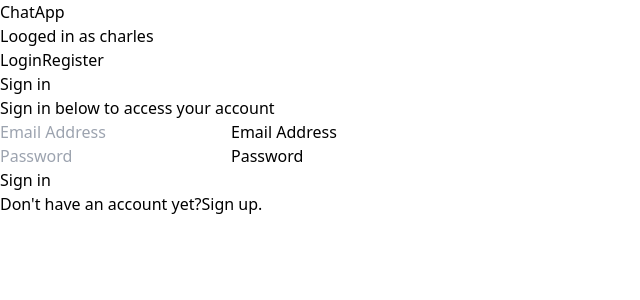
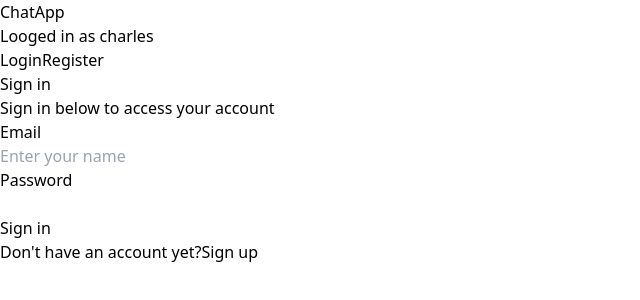
Before and after one commit to prajwalbandak/chat-app, a React (Vite) app in the folder client/: page /login in a window 1280 px wide. Shown: the top 300 px of the page, without its empty margins (0-640 px from the left). Built offline with nearby package versions, Linux system fonts and the light colour scheme.

Commit message:
Added the logs to debug the login function.

```diff
--- a/client/src/context/AuthContext.jsx
+++ b/client/src/context/AuthContext.jsx
@@ -50,25 +50,31 @@ export const AuthContextProvider = ({children})=>{
     //we can directly the pass the setRegisterInfo in context
     //or we can use the function , In that updated set state.
 
-    const updateLoginInfo = useCallback((info) =>{
-        setLoginInfo(info);
+    // const updateLoginInfo = useCallback((info) =>{
+    //     setLoginInfo(info);
 
-    })
+    // })
 
-    const logInUser = useCallback(async() =>{
+    const logInUser = useCallback(async(e) =>{
         e.preventDefault();
-        isLoginLoading(true);
+        e.preventDefault();
+        console.log("the loginfo for user/login API " + JSON.stringify(loginInfo))
+        setIsLoginLoading(true);
         setLoginError(null);
         const response  = await postRequest(
-            `${baseURL}//user/login`,
+            `${baseURL}/user/login`,
             JSON.stringify(loginInfo)
         );
+        console.log("the response of login" + JSON.stringify(response));
         if(response.error){
-            isLoginLoading(false);
-            setLoginError(response.error);
+            console.log("going inside th eerror function")
+            setIsLoginLoading(false);
+            return setLoginError(response);
         }
+
         localStorage.setItem("User", JSON.stringify(response));
         setUser(response);
+        setIsLoginLoading(true);
     }, [loginInfo])
     return (
         <AuthContext.Provider
@@ -78,9 +84,9 @@ export const AuthContextProvider = ({children})=>{
             registerError,registerUser,isRegisterLoading,
 
             //Related to loginContext
-            logOutUser,logInUser,
+            logOutUser,logInUser,setLoginInfo,
             loginError,loginInfo,isLoginLoading,
-            updateLoginInfo,
+
 
 
             }}>
--- a/client/src/pages/Login.jsx
+++ b/client/src/pages/Login.jsx
@@ -1,32 +1,67 @@
-import React from 'react'
+import React, { useContext } from 'react'
+import { AuthContext } from '../context/AuthContext'
+import { Link } from 'react-router-dom'
 
 const Login = () => {
+    const {
+        logOutUser,logInUser,setLoginInfo,
+            loginError,loginInfo,isLoginLoading,
+            updateLoginInfo,
+    } = useContext(AuthContext);
+    const handleChange = (e) =>{
+
+        setLoginInfo({
+          ...loginInfo,
+          [e.target.id] : e.target.value})
+
+
+      }
+     // console.log("loginError " + JSON.stringify(loginError.message))
+    console.log("LOGIN INFO IN THE LOGIN TAB/FILE" + JSON.stringify(loginInfo));
   return (
     <div className="mx-auto w-full max-w-md bg-while px-6 pt-10 pb-10 shadow-xl rounded-lg sm:rounded-xl sm:px-10">
 
-    <div className="text-center">
+    <div className="text-center ">
         <h1 className="text-3xl font-semibold text-gray-900">Sign in</h1>
         <p className="mt-2 text-gray-500">Sign in below to access your account</p>
     </div>
     <div className="mt-5">
-        <form action="">
-            <div className="relative mt-6">
-                <input type="email" name="email" id="email" placeholder="Email Address" className="peer mt-1 w-full border-b-2 border-gray-300 px-0 py-1 placeholder:text-transparent focus:border-gray-500 focus:outline-none"  />
-                <label  className="pointer-events-none absolute top-0 left-0 origin-left -translate-y-1/2 transform text-sm text-gray-800 opacity-75 transition-all duration-100 ease-in-out peer-placeholder-shown:top-1/2 peer-placeholder-shown:text-base peer-placeholder-shown:text-gray-500 peer-focus:top-0 peer-focus:pl-0 peer-focus:text-sm peer-focus:text-gray-800">Email Address</label>
-            </div>
-            <div className="relative mt-6">
-                <input type="password" name="password" id="password" placeholder="Password" className="peer peer mt-1 w-full border-b-2 border-gray-300 px-0 py-1 placeholder:text-transparent focus:border-gray-500 focus:outline-none" />
-                <label  className="pointer-events-none absolute top-0 left-0 origin-left -translate-y-1/2 transform text-sm text-gray-800 opacity-75 transition-all duration-100 ease-in-out peer-placeholder-shown:top-1/2 peer-placeholder-shown:text-base peer-placeholder-shown:text-gray-500 peer-focus:top-0 peer-focus:pl-0 peer-focus:text-sm peer-focus:text-gray-800">Password</label>
-            </div>
-            <div className="my-6">
-                <button type="submit" className="w-full rounded-md bg-black px-3 py-4 text-white focus:bg-gray-600 focus:outline-none">Sign in</button>
-            </div>
-            <p className="text-center text-sm text-gray-500">Don&#x27;t have an account yet?
-                <a href="#!"
-                    className="font-semibold text-gray-600 hover:underline focus:text-gray-800 focus:outline-none">Sign
-                    up
-                </a>.
+        <form onSubmit={logInUser}>
+
+                    <h3>Email</h3>
+                    <div className="">
+                        <input onChange={handleChange} id="email"  required  placeholder='Enter your name'
+                            className="peer mt-1 w-full border-b-2 border-gray-300 px-0 py-1 placeholder:text-transparent focus:border-gray-500 focus:outline-none" />
+                    </div>
+
+
+                     <div>
+                    <h3 className='mt-1'>Password</h3>
+                    <div className="mt-1">
+                        <input onChange={handleChange} id="password" type="password" required
+                           className="peer peer mt-1 w-full border-b-2 border-gray-300 px-0 py-1 placeholder:text-transparent focus:border-gray-500 focus:outline-none" />
+                    </div>
+                </div>
+                <div className="my-6">
+                    <button type="submit" className="w-full rounded-md bg-black px-3 py-4 text-white focus:bg-gray-600 focus:outline-none">Sign in</button>
+                </div>
+
+
+            <p className="text-center text-sm mt-3 text-gray-500">Don&#x27;t have an account yet?
+                <Link to="/register"
+                    className="font-semibold text-gray-600 hover:underline focus:text-gray-800 focus:outline-none">
+                        { isLoginLoading ? "Getting you in " : "Sign up " }
+                </Link>
             </p>
+            { loginError && (
+                <div className="mt-3 bg-red-100 border border-red-700 text-black-700 px-4 py-3 rounded-lg relative" role="alert">
+                <strong className="font-bold">Holy smokes! </strong>
+                <span className="block sm:inline">{loginError.message}</span>
+                <span className="absolute top-0 bottom-0 right-0 px-4 py-3">
+                  <svg className="fill-current h-6 w-6 text-red-500" role="button" xmlns="http://www.w3.org/2000/svg" viewBox="0 0 20 20"><title>Close</title><path d="M14.348 14.849a1.2 1.2 0 0 1-1.697 0L10 11.819l-2.651 3.029a1.2 1.2 0 1 1-1.697-1.697l2.758-3.15-2.759-3.152a1.2 1.2 0 1 1 1.697-1.697L10 8.183l2.651-3.031a1.2 1.2 0 1 1 1.697 1.697l-2.758 3.152 2.758 3.15a1.2 1.2 0 0 1 0 1.698z"/></svg>
+                </span>
+              </div>
+            )}
         </form>
     </div>
 
--- a/client/src/pages/Register.jsx
+++ b/client/src/pages/Register.jsx
@@ -1,7 +1,7 @@
 import React from 'react'
 import { useContext } from 'react'
 import { AuthContext } from '../context/AuthContext'
-
+import { Link } from 'react-router-dom'
 
 const Register = () => {
   const {  user ,
```
